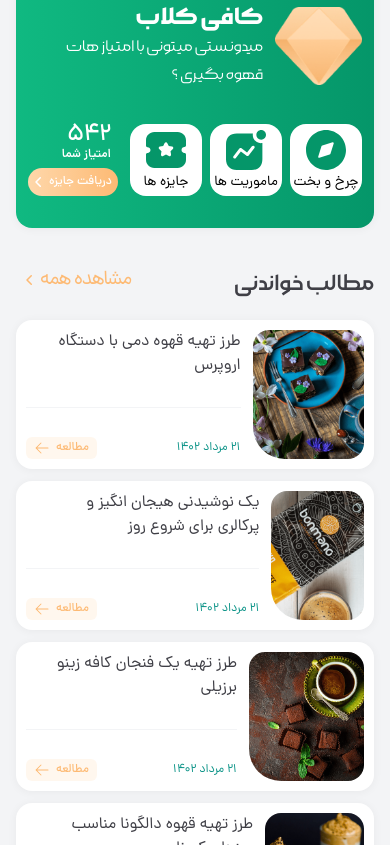
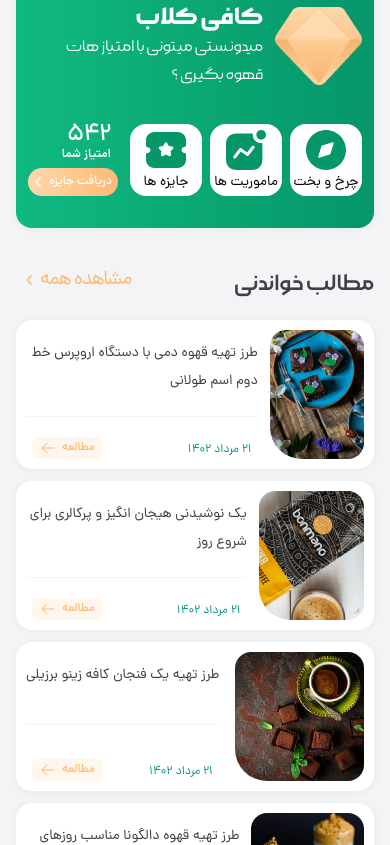
Before and after one commit to alirezatalebizadeh/cofee-shop, a website: page public/index.html in a window 390 px wide. Shown: the part 2815-3660 px from the top of the page. Drawn offline with Linux system fonts and the light colour scheme.

Commit message:
debuging-blog section

```diff
--- a/public/index.html
+++ b/public/index.html
@@ -1832,7 +1832,7 @@
       <div class="category-products mb-[118px] mt-20">
         <div class="container">
           <div
-            class="flex items-center justify-center flex-wrap gap-y-[36px] gap-x-[21px] md:gap-[65px] text-center"
+            class="flex items-start justify-center flex-wrap gap-y-[36px] gap-x-[21px] md:gap-[65px] text-center"
           >
             <!-- !category-product-items -->
             <div class="w-25 md:w-50">
@@ -2489,16 +2489,17 @@
               </svg>
             </a>
           </div>
+
           <!-- !blog-Content -->
           <div
             class="grid grid-col-1 sm:grid-cols-2 md:grid-cols-3 lg:grid-cols-4 gap-3 md:gap-5"
           >
             <!-- !Blog-item -->
             <div
-              class="bg-white flex justify-between sm:flex-col dark:bg-zinc-700 rounded-2xl overflow-hidden sm:max-w-[358px] sm:h-[285px] shadow-normal p-[10px] group"
-            >
-              <div
-                class="relative w-[129px] h-[129px] sm:w-full sm:h-50 rounded-2xl rounded-bl-4xl overflow-hidden transition-all ml-3 sm:ml-0 md:mb-[10px]"
+              class="bg-white flex gap-x-3 sm:w-full justify-between sm:flex-col dark:bg-zinc-700 rounded-2xl overflow-hidden sm:max-w-[358px] sm:h-[285px] shadow-normal p-[10px] group"
+            >
+              <div
+                class="relative w-[129px] h-[129px] sm:w-full sm:h-50 rounded-2xl rounded-bl-4xl overflow-hidden transition-all sm:ml-0 md:mb-[10px]"
               >
                 <img
                   src="./images/blogs/blog-1.png"
@@ -2516,34 +2517,41 @@
                 </div>
               </div>
 
-              <div
-                class="flex flex-col gap-y-[18px] justify-between sm:flex-row items-center sm:mt-[10px]"
+              <div class="sm:mt-[10px]">
+                <!-- !Tablet template -->
+                <div
+                  class="hidden sm:flex items-center sm:mr-2 xl:mr-5 sm:ml-[10px]"
                 >
                   <h2
-                  class="text-zinc-700 dark:text-white font-Dana md:text-lg/7 pl-4 sm:pl-0 sm:max-h-[51px] line-clamp-2 lg:mr-[10px]"
+                    class="text-zinc-700 dark:text-white font-Dana sm:text-base/[20px] md:text-lg/7 line-clamp-2"
                   >
                     طرز تهیه قهوه دمی با دستگاه اروپرس
                   </h2>
-                <!-- !tablet template -->
-                <div class="hidden sm:flex sm:mr-2 xl:mr-5 sm:ml-[10px]">
                   <span
                     class="block w-px h-[61px] bg-gray-100 dark:bg-white/10"
                   ></span>
                   <div
-                    class="hidden sm:flex flex-col text-left text-teal-600 md:text-2xl/normal sm:pr-4 sm:mr-4 lg:pr-5"
+                    class="hidden sm:flex flex-col text-left text-teal-600 md:text-2xl/normal sm:pr-3 sm:mr-4 md:mr-2 lg:pr-4"
                   >
                     <span class="font-DanaDemiBold md:text-2xl/normal">21</span>
                     <span class="md:text-sm/normal font-Dana">مرداد</span>
                     <span class="md:text-sm/normal font-Dana">1402</span>
                   </div>
                 </div>
+
+                <!-- !Mobile-template -->
+                <div
+                  class="flex min-w-[191px] sm:hidden flex-col justify-between text-teal-600 text-right h-full"
+                >
+                  <h2
+                    class="text-zinc-700 dark:text-white text-sm/7 font-Dana line-clamp-2 mt-[10px]"
+                  >
+                    طرز تهیه قهوه دمی با دستگاه اروپرس خط دوم اسم طولانی
+                  </h2>
                   <span
                     class="block sm:hidden w-full h-px bg-gray-100 dark:bg-white/10"
                   ></span>
-                <!-- !Mobile Template -->
-                <div
-                  class="flex sm:hidden w-full items-center justify-between text-left text-teal-600"
-                >
+                  <div class="w-full flex justify-between items-end px-[6px]">
                     <span class="font-Dana text-xs/normal">21 مرداد 1402</span>
                     <a
                       href="#"
@@ -2557,13 +2565,14 @@
                   </div>
                 </div>
               </div>
+            </div>
             <!-- ! -->
 
             <div
-              class="bg-white flex justify-between sm:flex-col dark:bg-zinc-700 rounded-2xl overflow-hidden sm:max-w-[358px] sm:h-[285px] shadow-normal p-[10px] group"
-            >
-              <div
-                class="relative w-[129px] h-[129px] sm:w-full sm:h-50 rounded-2xl rounded-bl-4xl overflow-hidden transition-all ml-3 sm:ml-0 md:mb-[10px]"
+              class="bg-white flex gap-x-3 sm:w-full justify-between sm:flex-col dark:bg-zinc-700 rounded-2xl overflow-hidden sm:max-w-[358px] sm:h-[285px] shadow-normal p-[10px] group"
+            >
+              <div
+                class="relative w-[129px] h-[129px] sm:w-full sm:h-50 rounded-2xl rounded-bl-4xl overflow-hidden transition-all sm:ml-0 md:mb-[10px]"
               >
                 <img
                   src="./images/blogs/blog-2.png"
@@ -2581,34 +2590,41 @@
                 </div>
               </div>
 
-              <div
-                class="flex flex-col gap-y-[18px] justify-between sm:flex-row items-center sm:mt-[10px]"
+              <div class="sm:mt-[10px]">
+                <!-- !Tablet template -->
+                <div
+                  class="hidden sm:flex items-center sm:mr-2 xl:mr-5 sm:ml-[10px]"
                 >
                   <h2
-                  class="text-zinc-700 dark:text-white font-Dana md:text-lg/7 pl-4 sm:pl-0 sm:max-h-[51px] line-clamp-2 lg:mr-[10px]"
+                    class="text-zinc-700 dark:text-white font-Dana sm:text-base/[20px] md:text-lg/7 line-clamp-2"
                   >
                     یک نوشیدنی هیجان انگیز و پرکالری برای شروع روز
                   </h2>
-                <!-- !tablet template -->
-                <div class="hidden sm:flex sm:mr-2 xl:mr-5 sm:ml-[10px]">
                   <span
                     class="block w-px h-[61px] bg-gray-100 dark:bg-white/10"
                   ></span>
                   <div
-                    class="hidden sm:flex flex-col text-left text-teal-600 md:text-2xl/normal sm:pr-4 sm:mr-4 lg:pr-5"
+                    class="hidden sm:flex flex-col text-left text-teal-600 md:text-2xl/normal sm:pr-3 sm:mr-4 md:mr-2 lg:pr-4"
                   >
                     <span class="font-DanaDemiBold md:text-2xl/normal">21</span>
                     <span class="md:text-sm/normal font-Dana">مرداد</span>
                     <span class="md:text-sm/normal font-Dana">1402</span>
                   </div>
                 </div>
+
+                <!-- !Mobile-template -->
+                <div
+                  class="flex min-w-[191px] sm:hidden flex-col justify-between text-teal-600 text-right h-full"
+                >
+                  <h2
+                    class="text-zinc-700 dark:text-white text-sm/7 font-Dana line-clamp-2 mt-[10px]"
+                  >
+                    یک نوشیدنی هیجان انگیز و پرکالری برای شروع روز
+                  </h2>
                   <span
                     class="block sm:hidden w-full h-px bg-gray-100 dark:bg-white/10"
                   ></span>
-                <!-- !Mobile Template -->
-                <div
-                  class="flex sm:hidden w-full items-center justify-between text-left text-teal-600"
-                >
+                  <div class="w-full flex justify-between items-end px-[6px]">
                     <span class="font-Dana text-xs/normal">21 مرداد 1402</span>
                     <a
                       href="#"
@@ -2622,13 +2638,14 @@
                   </div>
                 </div>
               </div>
+            </div>
             <!-- ! -->
 
             <div
-              class="bg-white flex justify-between sm:flex-col dark:bg-zinc-700 rounded-2xl overflow-hidden sm:max-w-[358px] sm:h-[285px] shadow-normal p-[10px] group"
-            >
-              <div
-                class="relative w-[129px] h-[129px] sm:w-full sm:h-50 rounded-2xl rounded-bl-4xl overflow-hidden transition-all ml-3 sm:ml-0 md:mb-[10px]"
+              class="bg-white flex gap-x-3 sm:w-full justify-between sm:flex-col dark:bg-zinc-700 rounded-2xl overflow-hidden sm:max-w-[358px] sm:h-[285px] shadow-normal p-[10px] group"
+            >
+              <div
+                class="relative w-[129px] h-[129px] sm:w-full sm:h-50 rounded-2xl rounded-bl-4xl overflow-hidden transition-all sm:ml-0 md:mb-[10px]"
               >
                 <img
                   src="./images/blogs/blog-3.png"
@@ -2646,34 +2663,41 @@
                 </div>
               </div>
 
-              <div
-                class="flex flex-col gap-y-[18px] justify-between sm:flex-row items-center sm:mt-[10px]"
+              <div class="sm:mt-[10px]">
+                <!-- !Tablet template -->
+                <div
+                  class="hidden sm:flex items-center sm:mr-2 xl:mr-5 sm:ml-[10px]"
                 >
                   <h2
-                  class="text-zinc-700 dark:text-white font-Dana md:text-lg/7 pl-4 sm:pl-0 sm:max-h-[51px] line-clamp-2 lg:mr-[10px]"
+                    class="text-zinc-700 dark:text-white font-Dana sm:text-base/[20px] md:text-lg/7 line-clamp-2"
                   >
                     طرز تهیه یک فنجان کافه زینو برزیلی
                   </h2>
-                <!-- !tablet template -->
-                <div class="hidden sm:flex sm:mr-2 xl:mr-5 sm:ml-[10px]">
                   <span
                     class="block w-px h-[61px] bg-gray-100 dark:bg-white/10"
                   ></span>
                   <div
-                    class="hidden sm:flex flex-col text-left text-teal-600 md:text-2xl/normal sm:pr-4 sm:mr-4 lg:pr-5"
+                    class="hidden sm:flex flex-col text-left text-teal-600 md:text-2xl/normal sm:pr-3 sm:mr-4 md:mr-2 lg:pr-4"
                   >
                     <span class="font-DanaDemiBold md:text-2xl/normal">21</span>
                     <span class="md:text-sm/normal font-Dana">مرداد</span>
                     <span class="md:text-sm/normal font-Dana">1402</span>
                   </div>
                 </div>
+
+                <!-- !Mobile-template -->
+                <div
+                  class="flex min-w-[191px] sm:hidden flex-col justify-between text-teal-600 text-right h-full"
+                >
+                  <h2
+                    class="text-zinc-700 dark:text-white text-sm/7 font-Dana line-clamp-2 mt-[10px]"
+                  >
+                    طرز تهیه یک فنجان کافه زینو برزیلی
+                  </h2>
                   <span
                     class="block sm:hidden w-full h-px bg-gray-100 dark:bg-white/10"
                   ></span>
-                <!-- !Mobile Template -->
-                <div
-                  class="flex sm:hidden w-full items-center justify-between text-left text-teal-600"
-                >
+                  <div class="w-full flex justify-between items-end px-[6px]">
                     <span class="font-Dana text-xs/normal">21 مرداد 1402</span>
                     <a
                       href="#"
@@ -2687,12 +2711,14 @@
                   </div>
                 </div>
               </div>
+            </div>
             <!-- ! -->
-            <div
-              class="bg-white flex justify-between sm:flex-col dark:bg-zinc-700 rounded-2xl overflow-hidden sm:max-w-[358px] sm:h-[285px] shadow-normal p-[10px] group"
-            >
-              <div
-                class="relative w-[129px] h-[129px] sm:w-full sm:h-50 rounded-2xl rounded-bl-4xl overflow-hidden transition-all ml-3 sm:ml-0 md:mb-[10px]"
+
+            <div
+              class="bg-white flex gap-x-3 sm:w-full justify-between sm:flex-col dark:bg-zinc-700 rounded-2xl overflow-hidden sm:max-w-[358px] sm:h-[285px] shadow-normal p-[10px] group"
+            >
+              <div
+                class="relative w-[129px] h-[129px] sm:w-full sm:h-50 rounded-2xl rounded-bl-4xl overflow-hidden transition-all sm:ml-0 md:mb-[10px]"
               >
                 <img
                   src="./images/blogs/blog-4.png"
@@ -2710,34 +2736,41 @@
                 </div>
               </div>
 
-              <div
-                class="flex flex-col gap-y-[18px] justify-between sm:flex-row items-center sm:mt-[10px]"
+              <div class="sm:mt-[10px]">
+                <!-- !Tablet template -->
+                <div
+                  class="hidden sm:flex items-center sm:mr-2 xl:mr-5 sm:ml-[10px]"
                 >
                   <h2
-                  class="text-zinc-700 dark:text-white font-Dana md:text-lg/7 pl-4 sm:pl-0 sm:max-h-[51px] line-clamp-2 lg:mr-[10px]"
+                    class="text-zinc-700 dark:text-white font-Dana sm:text-base/[20px] md:text-lg/7 line-clamp-2"
                   >
                     طرز تهیه قهوه دالگونا مناسب روز‌های کرونایی
                   </h2>
-                <!-- !tablet template -->
-                <div class="hidden sm:flex sm:mr-2 xl:mr-5 sm:ml-[10px]">
                   <span
                     class="block w-px h-[61px] bg-gray-100 dark:bg-white/10"
                   ></span>
                   <div
-                    class="hidden sm:flex flex-col text-left text-teal-600 md:text-2xl/normal sm:pr-4 sm:mr-4 lg:pr-5"
+                    class="hidden sm:flex flex-col text-left text-teal-600 md:text-2xl/normal sm:pr-3 sm:mr-4 md:mr-2 lg:pr-4"
                   >
                     <span class="font-DanaDemiBold md:text-2xl/normal">21</span>
                     <span class="md:text-sm/normal font-Dana">مرداد</span>
                     <span class="md:text-sm/normal font-Dana">1402</span>
                   </div>
                 </div>
+
+                <!-- !Mobile-template -->
+                <div
+                  class="flex min-w-[191px] sm:hidden flex-col justify-between text-teal-600 text-right h-full"
+                >
+                  <h2
+                    class="text-zinc-700 dark:text-white text-sm/7 font-Dana line-clamp-2 mt-[10px]"
+                  >
+                    طرز تهیه قهوه دالگونا مناسب روز‌های کرونایی
+                  </h2>
                   <span
                     class="block sm:hidden w-full h-px bg-gray-100 dark:bg-white/10"
                   ></span>
-                <!-- !Mobile Template -->
-                <div
-                  class="flex sm:hidden w-full items-center justify-between text-left text-teal-600"
-                >
+                  <div class="w-full flex justify-between items-end px-[6px]">
                     <span class="font-Dana text-xs/normal">21 مرداد 1402</span>
                     <a
                       href="#"
@@ -2748,6 +2781,7 @@
                         <use href="#arrow-left-blog"></use>
                       </svg>
                     </a>
+                  </div>
                 </div>
               </div>
             </div>
```
Also changed, not shown: public/styles/app.css. Lines whose indentation alone changed are shown as unchanged.
